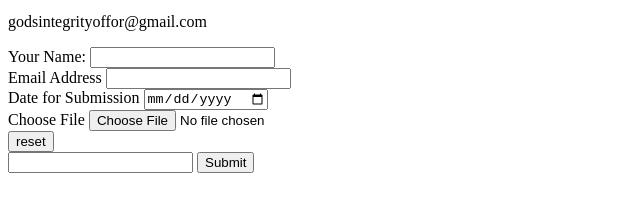
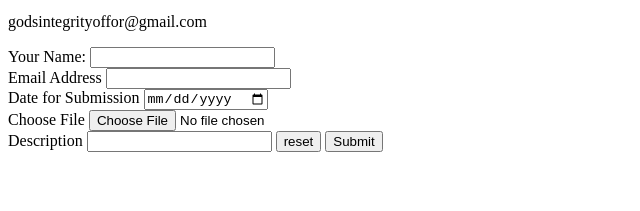
Before and after one commit to integrityoffor/cv, a plain HTML site: page Contact-Me.html in a window 1280 px wide. Shown: the part 101-312 px from the top of the page, without its empty margins (0-640 px from the left). Drawn offline with Linux system fonts and the light colour scheme.

Commit message:
Update Contact-Me.html

```diff
--- a/Contact-Me.html
+++ b/Contact-Me.html
@@ -18,8 +18,9 @@
   <input type="date" name="" value=""><br>
   <label>Choose File</label>
   <input type="file" name="" value=""><br>
-  <input type="reset" name="" value="reset"><br>
+  <label>Description</label>
   <input type="text" name="" value="">
+  <input type="reset" name="" value="reset">
   <input type="Submit" name="">
 </form>
 
```
